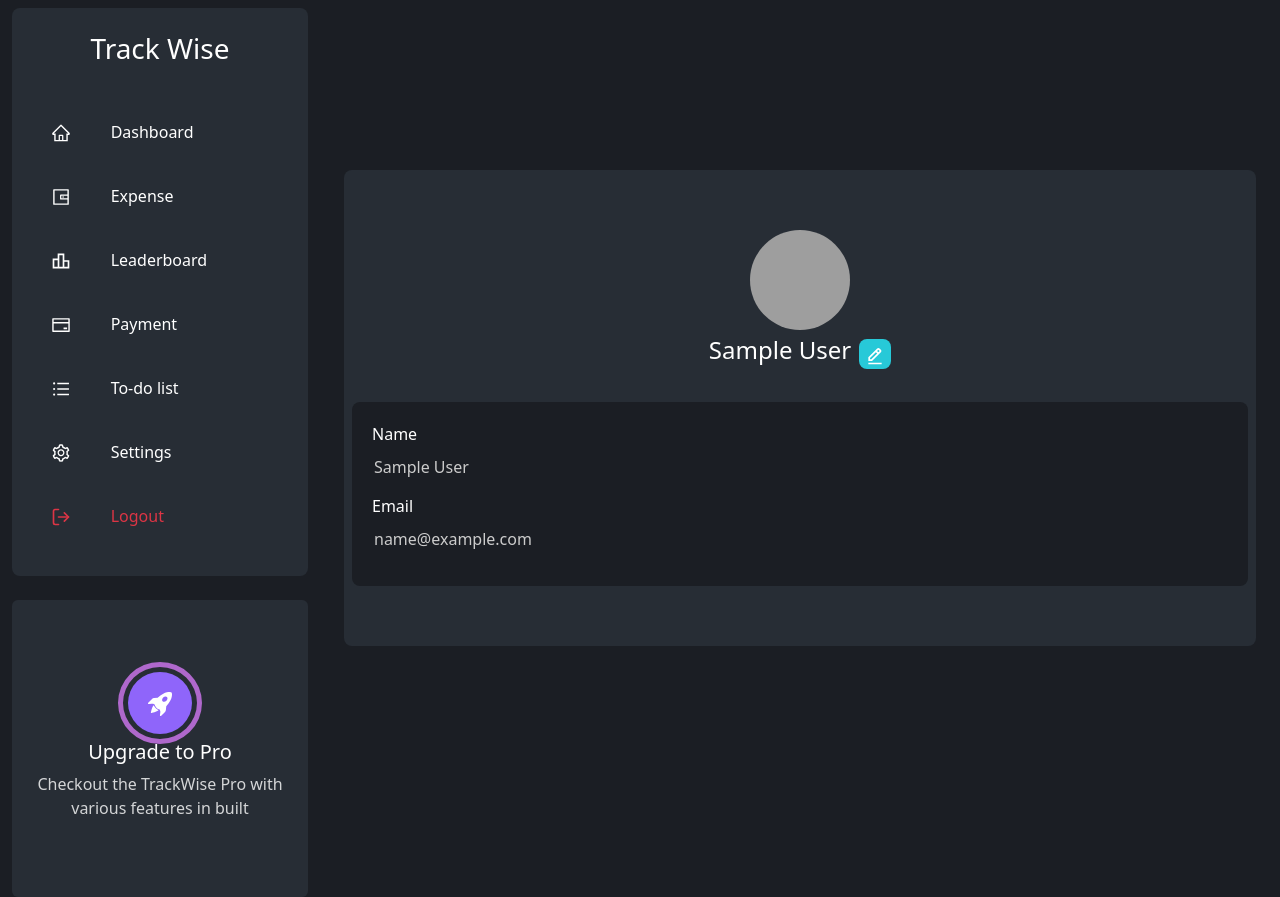
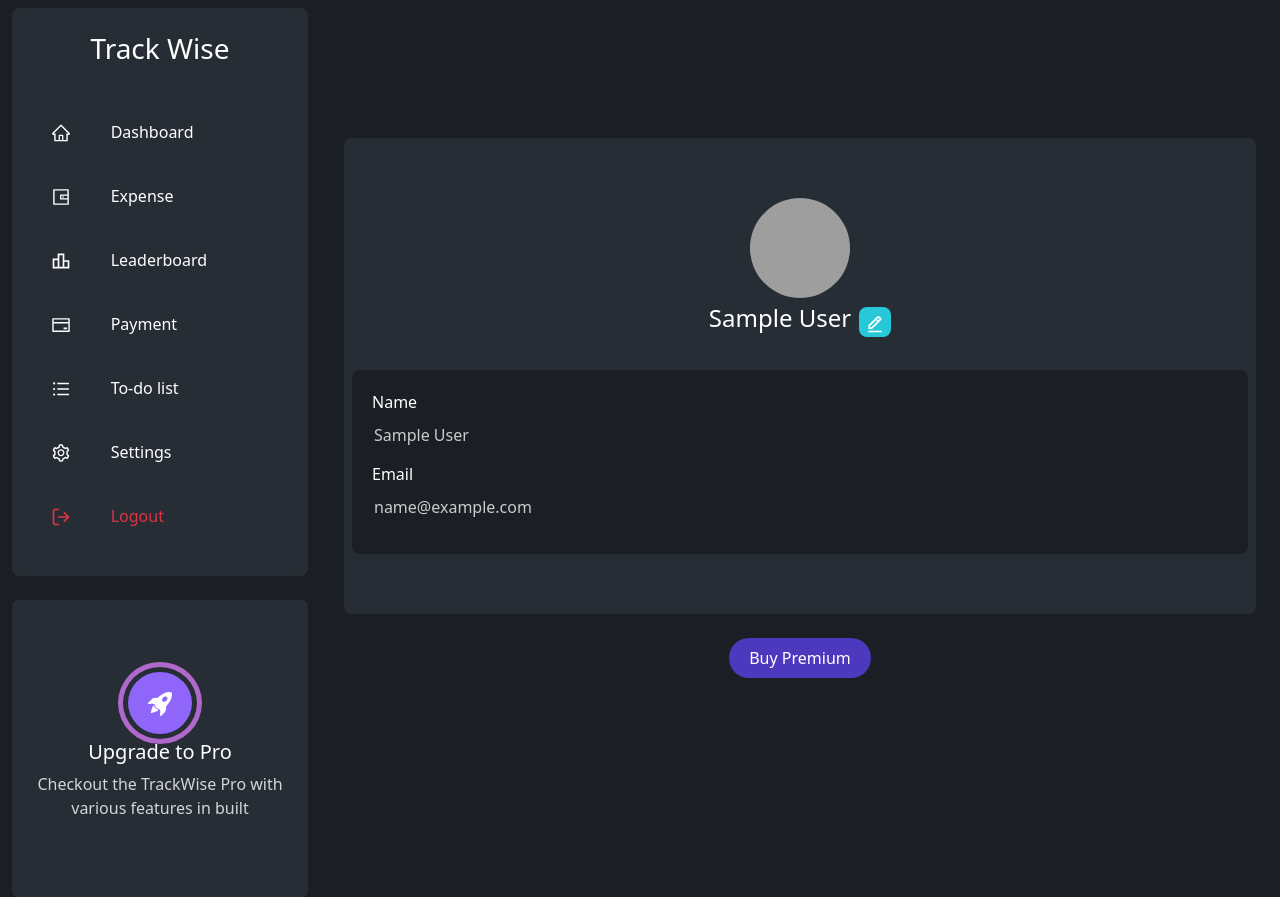
Before and after one commit to weebySagar/full-stack-expense-app, a React (Vite) app in the folder frontend/: page /dashboard/profile in a window 1280 px wide. Built offline with nearby package versions, Linux system fonts and the light colour scheme; sample sign-in values are in the browser's storage; grey boxes are pictures that could not be loaded.

Commit message:
added premium  button on profile page

```diff
--- a/frontend/src/pages/ProfilePage.jsx
+++ b/frontend/src/pages/ProfilePage.jsx
@@ -1,22 +1,29 @@
-import React from 'react'
-import Profile from '../components/Profile'
-import { useAuth } from '../context/AuthContext';
+import React from "react";
+import Profile from "../components/Profile";
+import { useAuth } from "../context/AuthContext";
+import PremiumUser from "../components/PremiumUser";
+import { createPaymentOrder } from "../services/payment-api";
 
 const ProfilePage = () => {
-  const {user} = useAuth();
+  const { user } = useAuth();
 
   return (
-    <section className='profile-page vh-100 d-flex flex-column justify-content-center align-items-center'>
-            <div className="container">
-                {/* <div className="profile-wrapper">
-                    <div className="profile-container bg-7">
+    <section className="profile-page vh-100 d-flex flex-column justify-content-center align-items-center">
+      <div className="container">
+        <div className="profile-container">
+          <Profile user={user} />
+          {user.premiumUser ? (
+            <button disabled className=" premium-btn btn-primary">Premium User</button>
+          ) : (
+            <div className="d-flex justify-content-center">
 
-                    </div>
-                </div> */}
-                <Profile user={user}/>
+            <button onClick={() => createPaymentOrder()} className="buy-premium-btn mt-4 btn-primary">Buy Premium</button>
             </div>
+          )}
+        </div>
+      </div>
     </section>
-  )
-}
+  );
+};
 
-export default ProfilePage
+export default ProfilePage;
--- a/frontend/src/styles/profile/profile.scss
+++ b/frontend/src/styles/profile/profile.scss
@@ -51,3 +51,27 @@
         }
     }
 }
+
+.profile-page{
+    .profile-container{
+        position: relative;
+
+        .premium-btn{
+            position: absolute;
+            top: 0;
+            right: 0;
+            box-shadow: 0px 0px 14px -7px #f09819;
+            background-image: linear-gradient(45deg, #FF512F 0%, #F09819  51%, #FF512F  100%);
+            border-radius: 0;
+            border-bottom-left-radius: 20px;
+            border-top-right-radius: 8px;
+
+        }
+
+        .buy-premium-btn{
+            outline: none;
+            border: none;
+            background-color: $color-3;
+        }
+    }
+}
```
